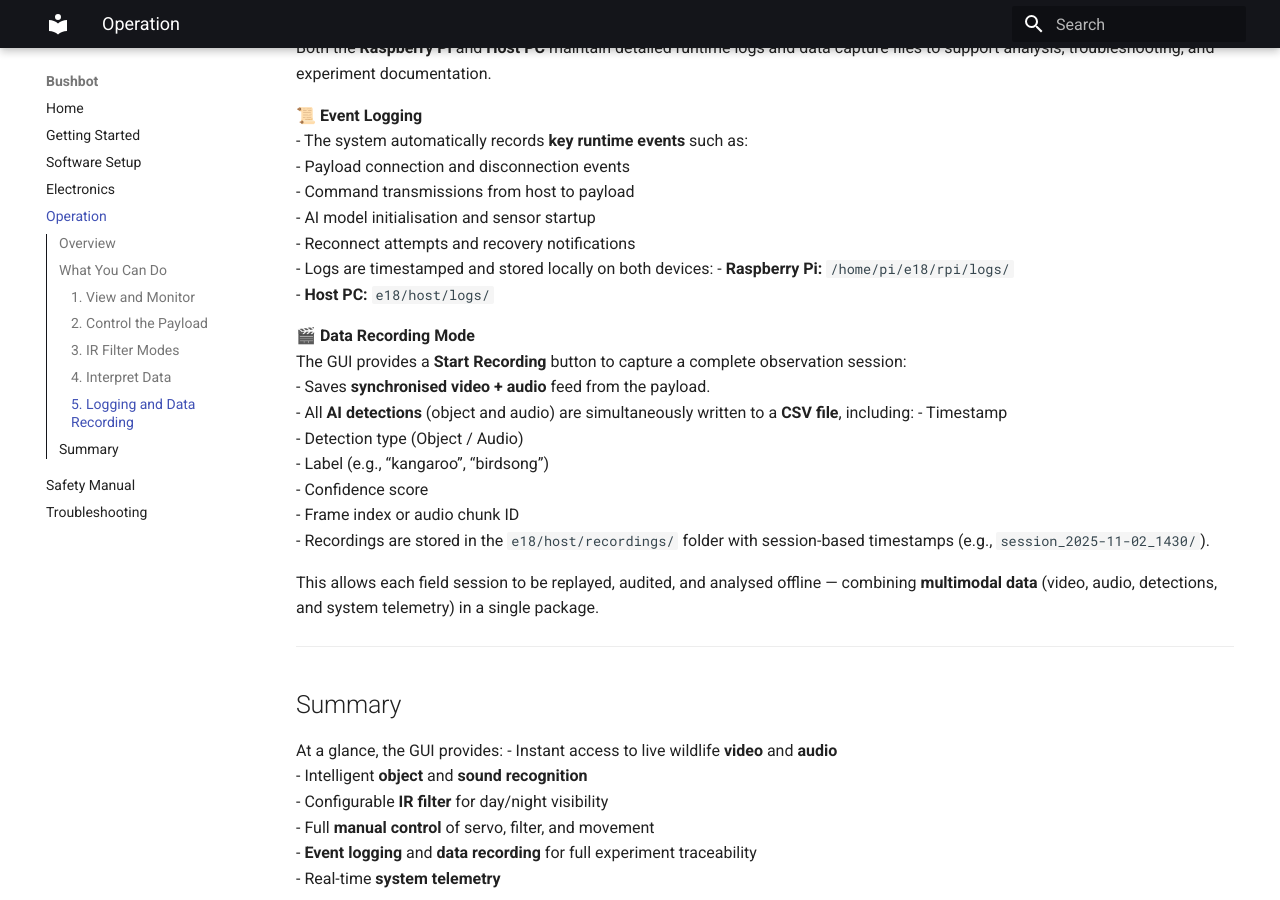
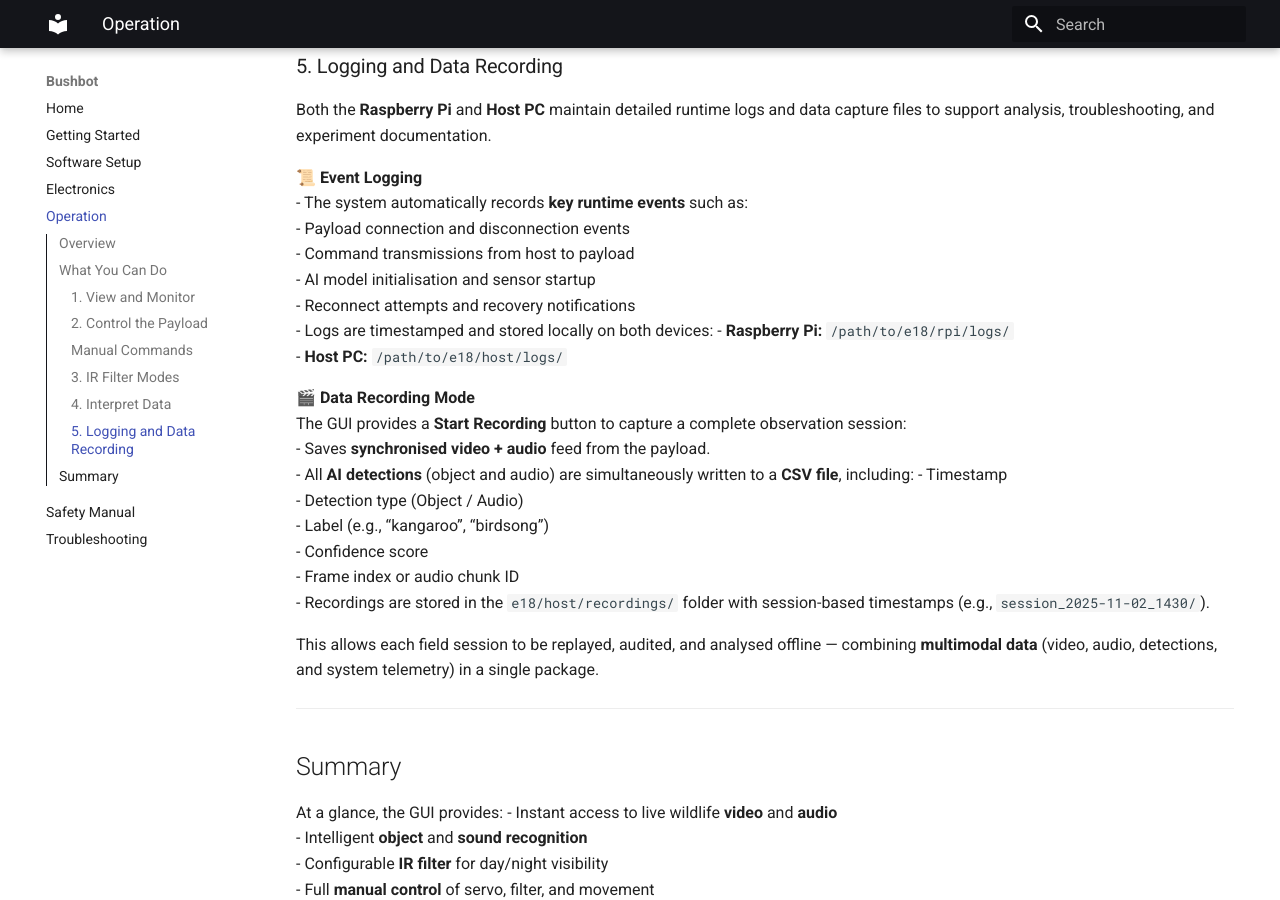
Before and after one commit to kaladeens/e18-docs, an MkDocs documentation site: the page built from docs/operation.md, in a window 1280 px wide and 900 px high, scrolled down 2504 px. Built offline with MkDocs 1.6.1 and Material for MkDocs 9.7.7, drawn with Linux system fonts in a browser that asks for light colours; some of the changed text lies outside the part shown.

Commit message:
wip changes

```diff
--- a/docs/operation.md
+++ b/docs/operation.md
@@ -54,8 +54,10 @@
 | **W / A / S / D** | Move forward, left, backward, right |
 | **Q / E** | Increase / Decrease maximum movement speed |
 | **V** | Emergency stop |
-| **R / F** | Adjust servo tilt (−45° to +45°) |
+| **R / F** | Adjust servo tilt (−30° to +30°) |
 | **IR Filter Toggle** | Switch between filtered and unfiltered (manual mode) |
+
+### Manual Commands
 
 All control commands are sent asynchronously to ensure smooth, low-latency response.
 
@@ -101,8 +103,8 @@
   - AI model initialisation and sensor startup
   - Reconnect attempts and recovery notifications
 - Logs are timestamped and stored locally on both devices:
-  - **Raspberry Pi:** `/home/pi/e18/rpi/logs/`
-  - **Host PC:** `e18/host/logs/`
+  - **Raspberry Pi:** `/path/to/e18/rpi/logs/`
+  - **Host PC:** `/path/to/e18/host/logs/`
 
 **🎬 Data Recording Mode**
 The GUI provides a **Start Recording** button to capture a complete observation session:
```
Also changed, not shown: other parts of docs/operation.md (+1 -1 lines), docs/safety.md (+1 -1 lines), docs/software-setup.md (+2 -1 lines), docs/troubleshooting.md (+2 -0 lines).
